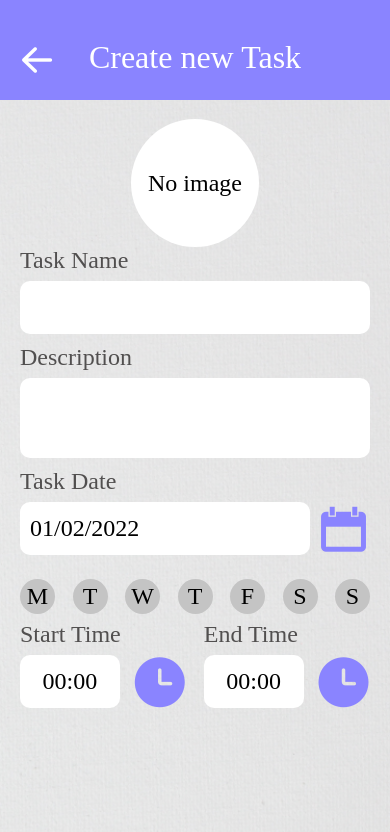
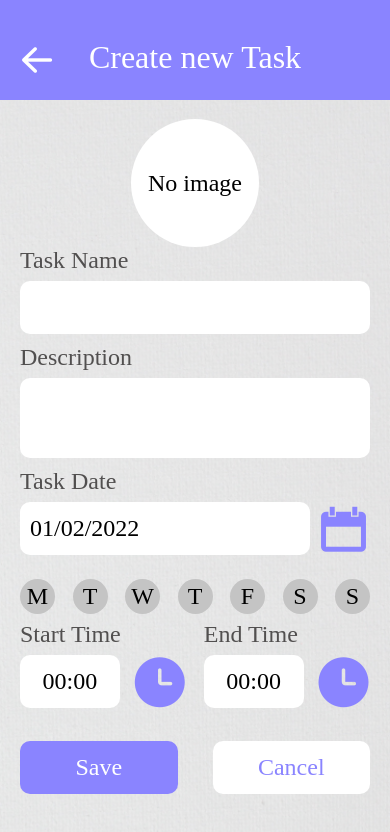
Before and after one commit to Redmorgan/Visualise, a React Native app: screen /EditTask in a window 390 px wide. Shown: the top 832 px of the page. Built offline with nearby package versions, Linux system fonts and the light colour scheme; a web font is replaced by a local one.

Commit message:
feat: added save and cancel buttons to task builder

```diff
--- a/Screens/EditTaskScreen.js
+++ b/Screens/EditTaskScreen.js
@@ -48,7 +48,6 @@ const EditTaskScreen = ({ navigation }) => {
 
         }else{
 
-            //setSelectedDays([])
             setDate(currentDate)
             setShow(false)
             setSelectedDays([])
@@ -139,6 +138,20 @@ const EditTaskScreen = ({ navigation }) => {
         setSelectedDaysString(selectedDaysStringUpdated)
 
         setRefreshing(!refreshState)
+
+    }
+
+    function cancelTask(){
+
+        Vibration.vibrate(5)
+        navigation.pop()
+
+    }
+
+    function saveTask(){
+
+        Vibration.vibrate(5)
+        navigation.pop()
 
     }
 
@@ -318,6 +331,22 @@ const EditTaskScreen = ({ navigation }) => {
                     </TaskTimeContainer>
 
                 </TimeContainer>
+
+                <TaskButtonsContainer>
+
+                    <SaveTaskButton onPress={()=>{saveTask()}} underlayColor={'#6964c4'} activeOpacity={1}>
+
+                        <SaveTaskLabel>Save</SaveTaskLabel>
+
+                    </SaveTaskButton>
+
+                    <CancelTaskButton onPress={()=>{cancelTask()}} underlayColor={'#00000033'} activeOpacity={1}>
+
+                        <CancelTaskLabel>Cancel</CancelTaskLabel>
+
+                    </CancelTaskButton>
+
+                </TaskButtonsContainer>
 
             </EditTaskBody>
 
@@ -567,4 +596,56 @@ const ClockTouchable = styled.TouchableHighlight`
 
 `
 
+const TaskButtonsContainer = styled.View`
+
+    width:100%
+    height:53px
+    margin-top:40px
+    display:flex
+    flex-direction:row
+    justify-content:space-between
+
+`
+
+const SaveTaskButton = styled.TouchableHighlight`
+
+    width:45%
+    height:100%
+    border-radius:10px
+    background-color:#8A84FF
+    display:flex
+    justify-content:center
+    align-items:center
+
+`
+
+const CancelTaskButton = styled.TouchableHighlight`
+
+    width:45%
+    height:100%
+    border-radius:10px
+    background-color:#ffffff
+    display:flex
+    justify-content:center
+    align-items:center
+
+`
+
+const SaveTaskLabel = styled.Text`
+
+    font-family:BarlowSemi
+    font-size:24px
+    color:#ffffff
+
+`
+
+const CancelTaskLabel = styled.Text`
+
+    font-family:BarlowSemi
+    font-size:24px
+    color:#8A84FF
+
+`
+
+
 export default EditTaskScreen;
```
